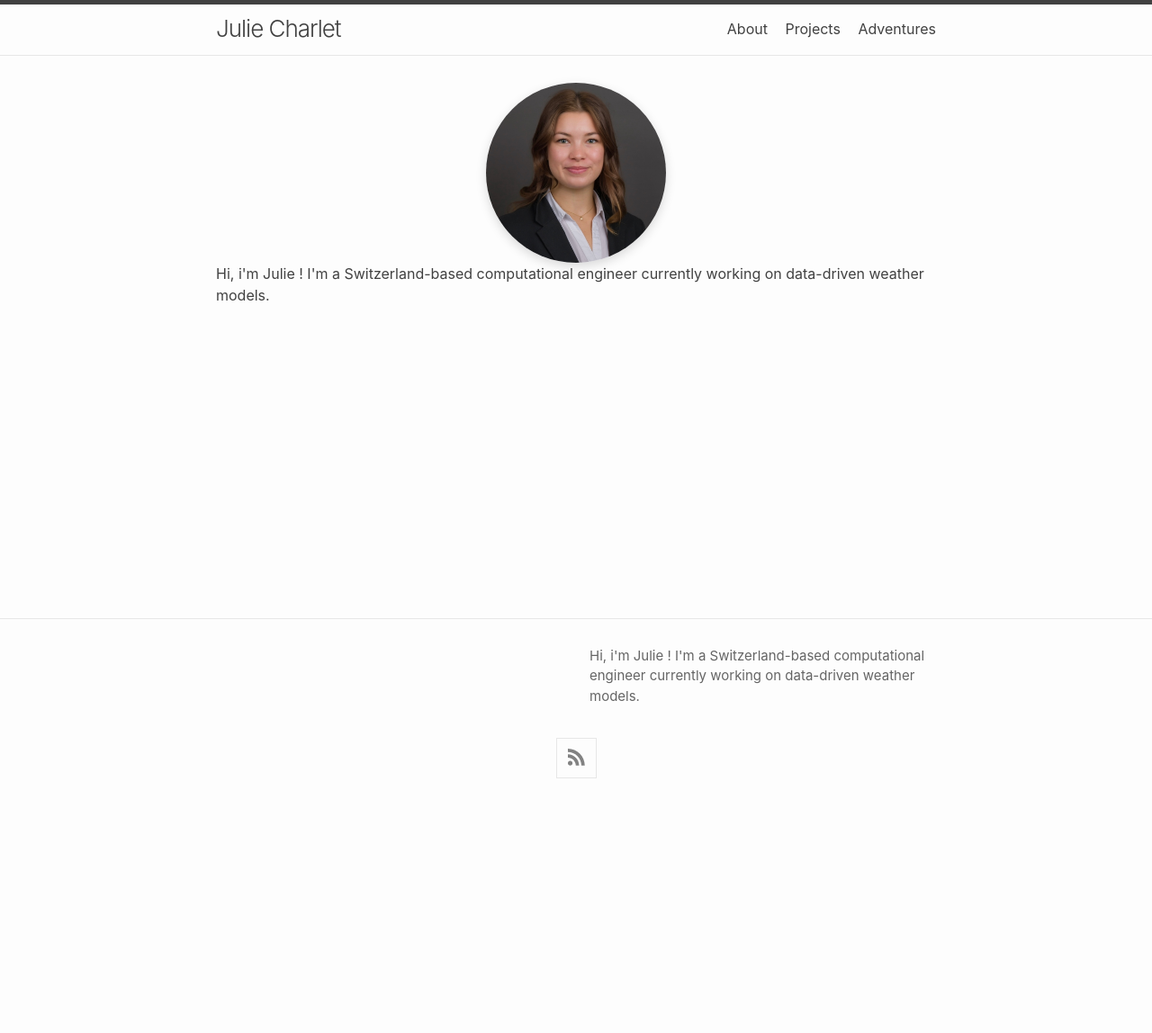
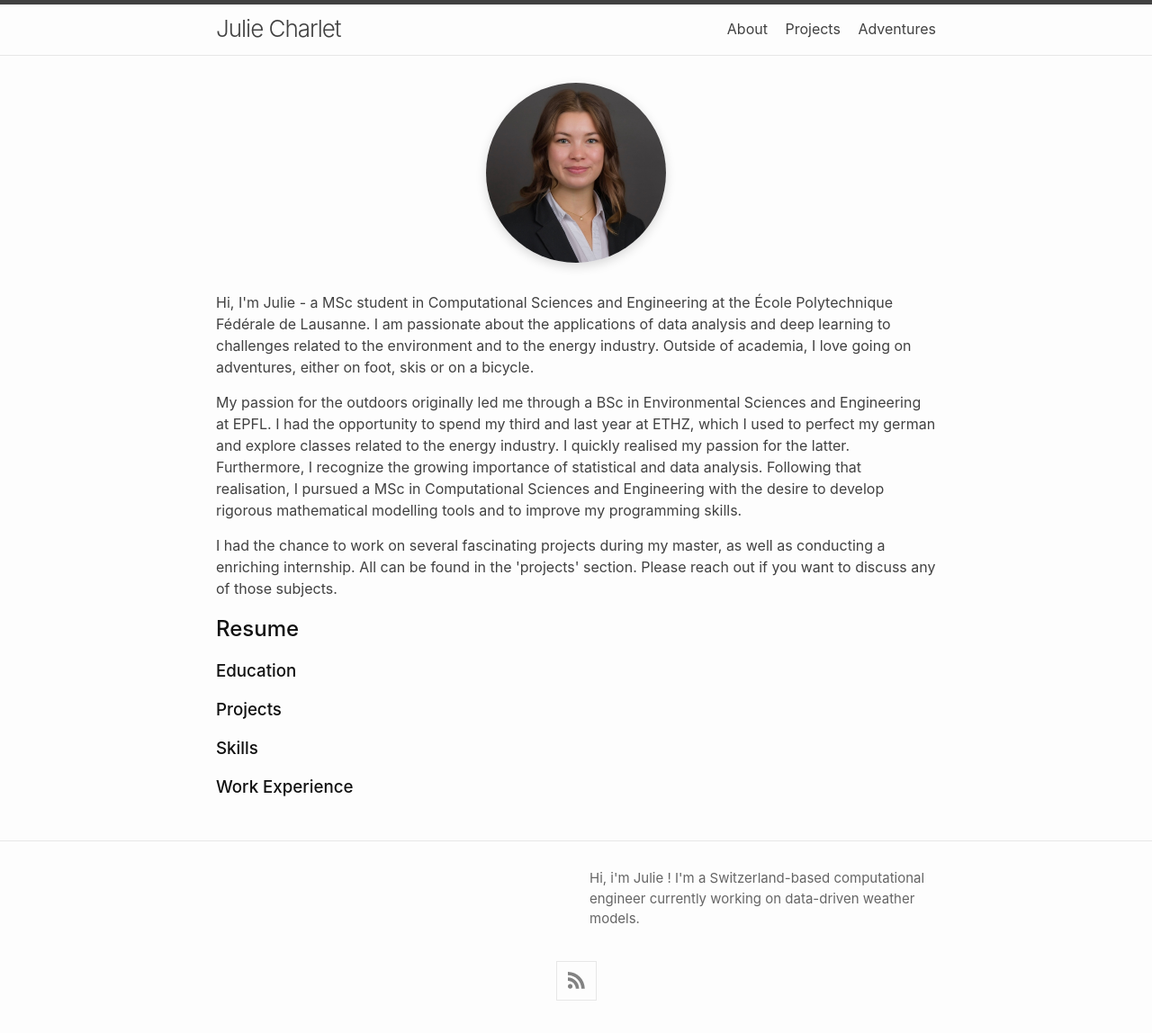
Before and after one commit to chjulie/chjulie.github.io, a Jekyll site: the page built from about.markdown, in a window 1280 px wide. Shown: the whole page at 90% size. Built offline with Jekyll 4.4.1, drawn with Linux system fonts in a browser that asks for light colours; nearby versions of some CDN libraries; before the commit the page ends 900 px from its top, so only the background shows below that.

Commit message:
feat: wrote about page

```diff
--- a/_sass/minima/_layout.scss
+++ b/_sass/minima/_layout.scss
@@ -290,6 +290,7 @@
   border-radius: 50%;
   /* use 50% for a circle */
   box-shadow: 0 4px 12px rgba(0, 0, 0, 0.15);
+  margin-bottom: 2rem;
 }
 
 /**
--- a/about.markdown
+++ b/about.markdown
@@ -6,6 +6,23 @@ layout: base
 <div align='center'>
     <img src="/assets/images/face.jpg" width="200" class="profile-photo"/>
 </div>
-<div>
-    Hi, i'm Julie ! I'm a Switzerland-based computational engineer currently working on data-driven weather models.
-</div>
+<p>
+   Hi, I'm Julie - a MSc student in Computational Sciences and Engineering at the École Polytechnique Fédérale de Lausanne. I am passionate about the applications of data analysis and deep learning to challenges related to the environment and to the energy industry. Outside of academia, I love going on adventures, either on foot, skis or on a bicycle.
+</p>
+
+<p>
+    My passion for the outdoors originally led me through a BSc in Environmental Sciences and Engineering at EPFL. I had the opportunity to spend my third and last year at ETHZ, which I used to perfect my german and explore classes related to the energy industry. I quickly realised my passion for the latter. Furthermore, I recognize the growing importance of statistical and data analysis. Following that realisation, I pursued a MSc in Computational Sciences and Engineering with the desire to develop rigorous mathematical modelling tools and to improve my programming skills.
+</p>
+
+<p>
+    I had the chance to work on several fascinating projects during my master, as well as conducting a enriching internship. All can be found in the 'projects' section. Please reach out if you want to discuss any of those subjects.
+</p>
+
+## Resume
+### Education
+
+### Projects
+
+### Skills
+
+### Work Experience
```
Also changed, not shown: _posts/2025-12-25-multimodal-dl-ecology.md (added, +8 -0 lines), _posts/2025-12-25-my-project-post.md (deleted, +0 -8 lines), _posts/2026-01-04-phelix-creek.md (added, +6 -0 lines), _posts/2026-01-10-anemoi.md (added, +6 -0 lines), _drafts/2025-12-18-welcome-to-jekyll.markdown (renamed from _posts/2025-12-18-welcome-to-jekyll.markdown).
